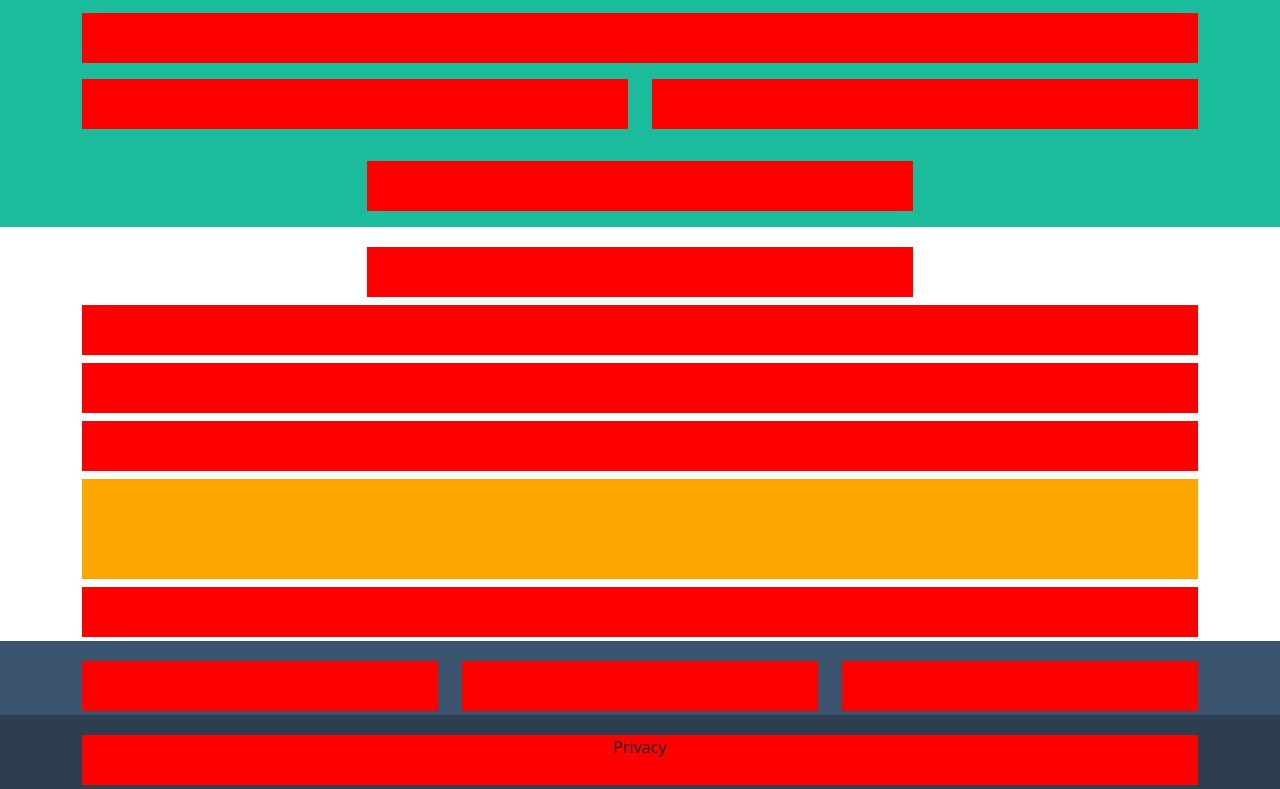
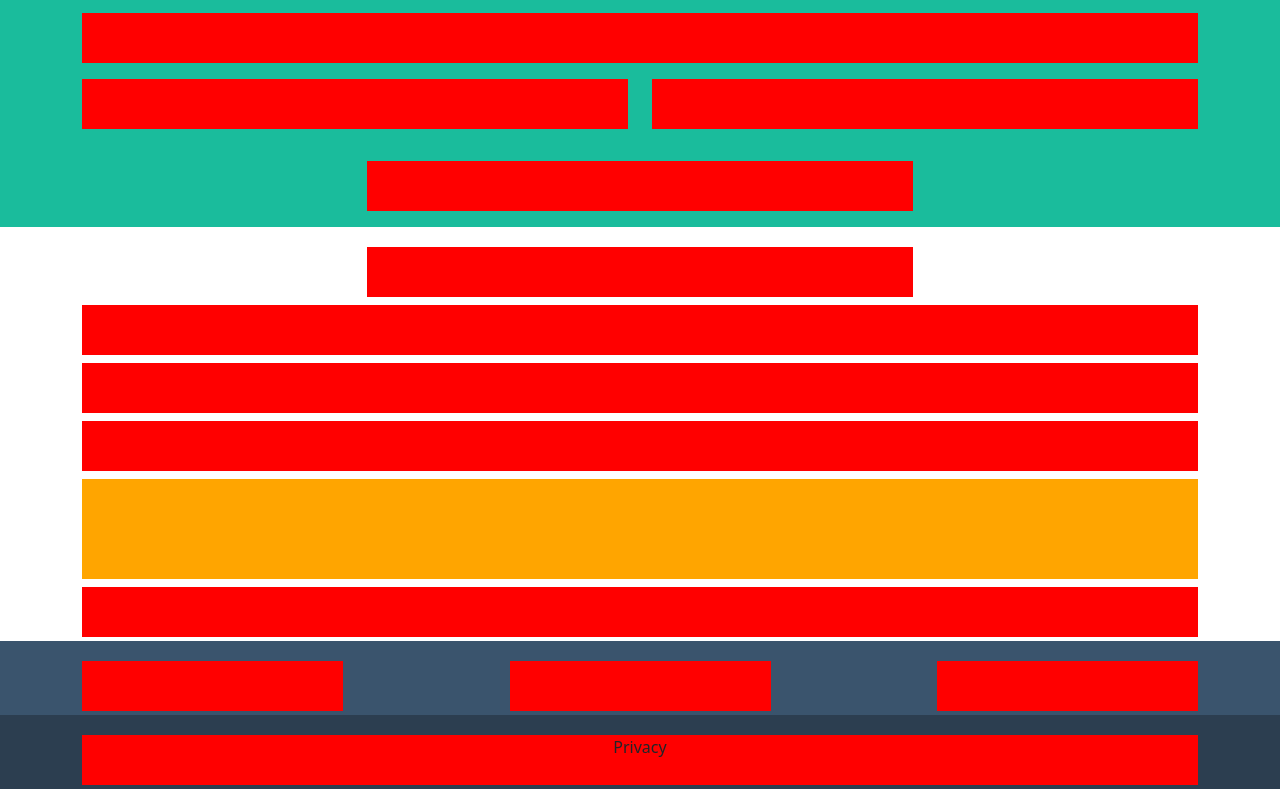
Before and after one commit to LucaFaedda/html-css-bootstrap-freelancer, a plain HTML site: page index.html in a window 1280 px wide. Shown: the part 531-1320 px from the top of the page. Drawn offline with nearby package versions, Linux system fonts and the light colour scheme.

Commit message:
modificato sezione privacy

```diff
--- a/index.html
+++ b/index.html
@@ -119,14 +119,14 @@
                 <div class="row pt-3">
                     <div class="col-12">
                         <div class="container">
-                            <div class="row">
-                                <div class="col-12 col-md-4">
+                            <div class="row justify-content-between">
+                                <div class="col-12 col-md-3">
                                     <div class="height-50px my-1"></div>
                                 </div>
-                                <div class="col-12 col-md-4">
+                                <div class="col-12 col-md-3">
                                     <div class="height-50px my-1"></div>
                                 </div>
-                                <div class="col-12 col-md-4">
+                                <div class="col-12 col-md-3">
                                     <div class="height-50px my-1"></div>
                                 </div>
                             </div>
```
